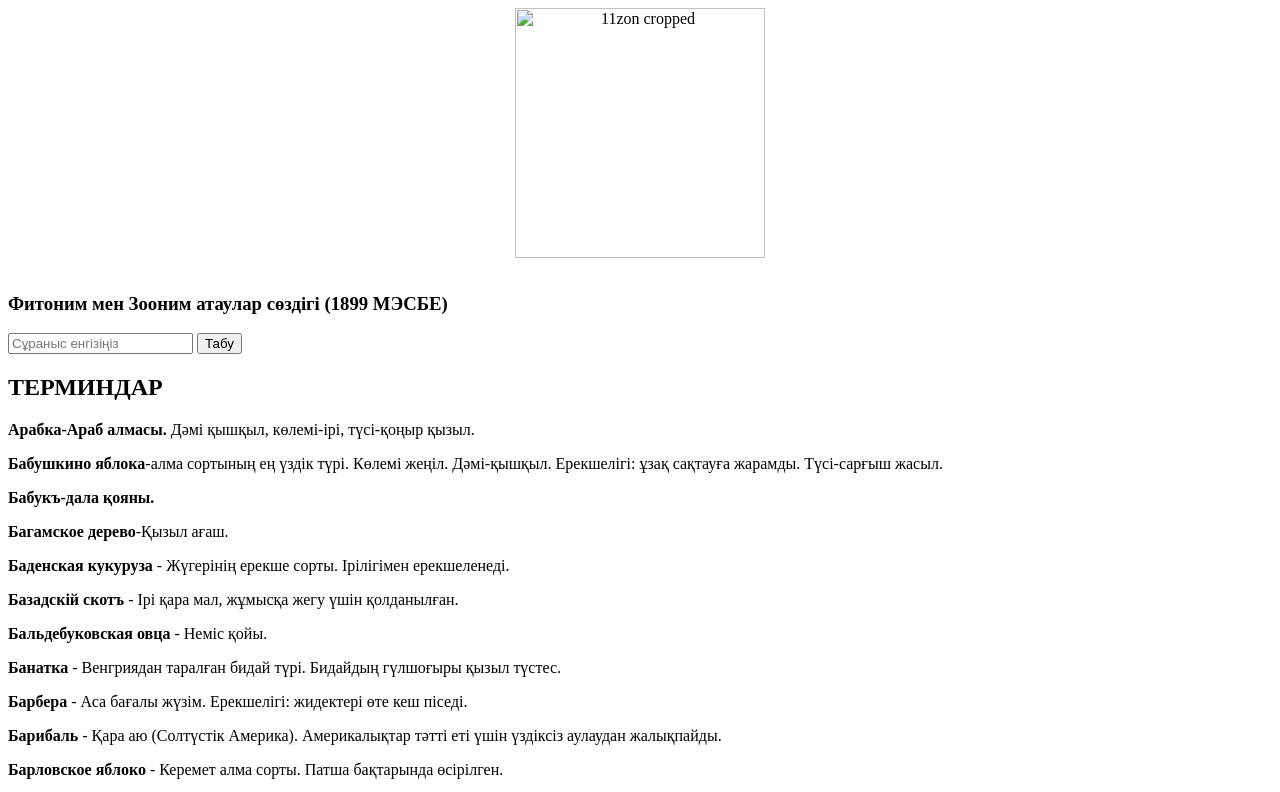
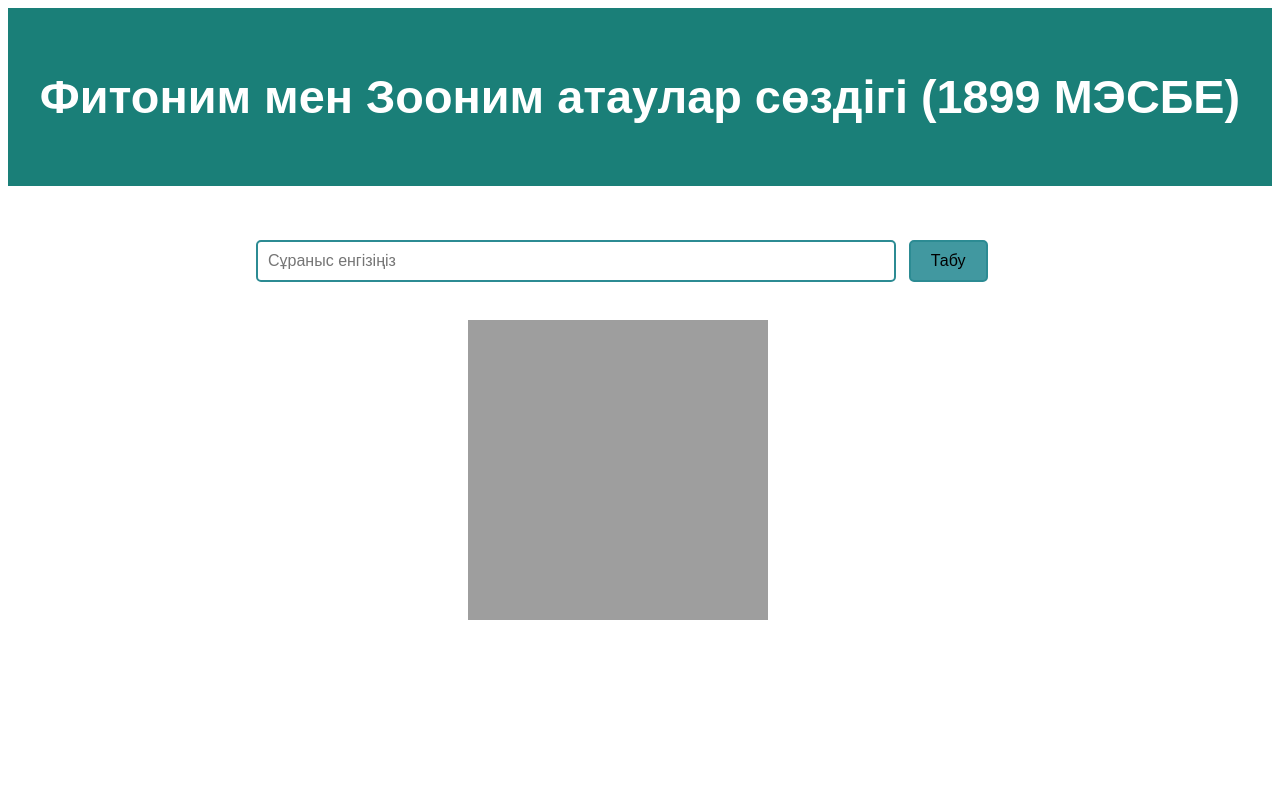
Before and after one commit to RozenBerg01/termines, a plain HTML site: page index.html in a window 1280 px wide. Shown: the top 792 px of the page. Drawn offline with Linux system fonts and the light colour scheme; the site is published under a folder, as on GitHub Pages, so addresses that start at the root find nothing.

Commit message:
Update index.html

```diff
--- a/index.html
+++ b/index.html
@@ -3,11 +3,11 @@
 <meta charset="UTF-8">
 <meta name="viewport" content="width=device-width, initial-scale=1.0">
 <title> Терминдар жинағы </title>
-<link rel="stylesheet" type="text/css" href="/css/mysite.css">
+<link rel="stylesheet" type="text/css" href="css/mysite.css">
 </head>
 <body>
 	<div class="photografia">
-		<p align=center> <img src="/images/11zon_cropped.png" alt="11zon cropped" height="250"; width="250";>  </p>
+		<p align=center> <img src="images/11zon_cropped.png" alt="11zon cropped" height="250"; width="250";>  </p>
 	</div>
 <div class = "header">
 	<img src="">
```
